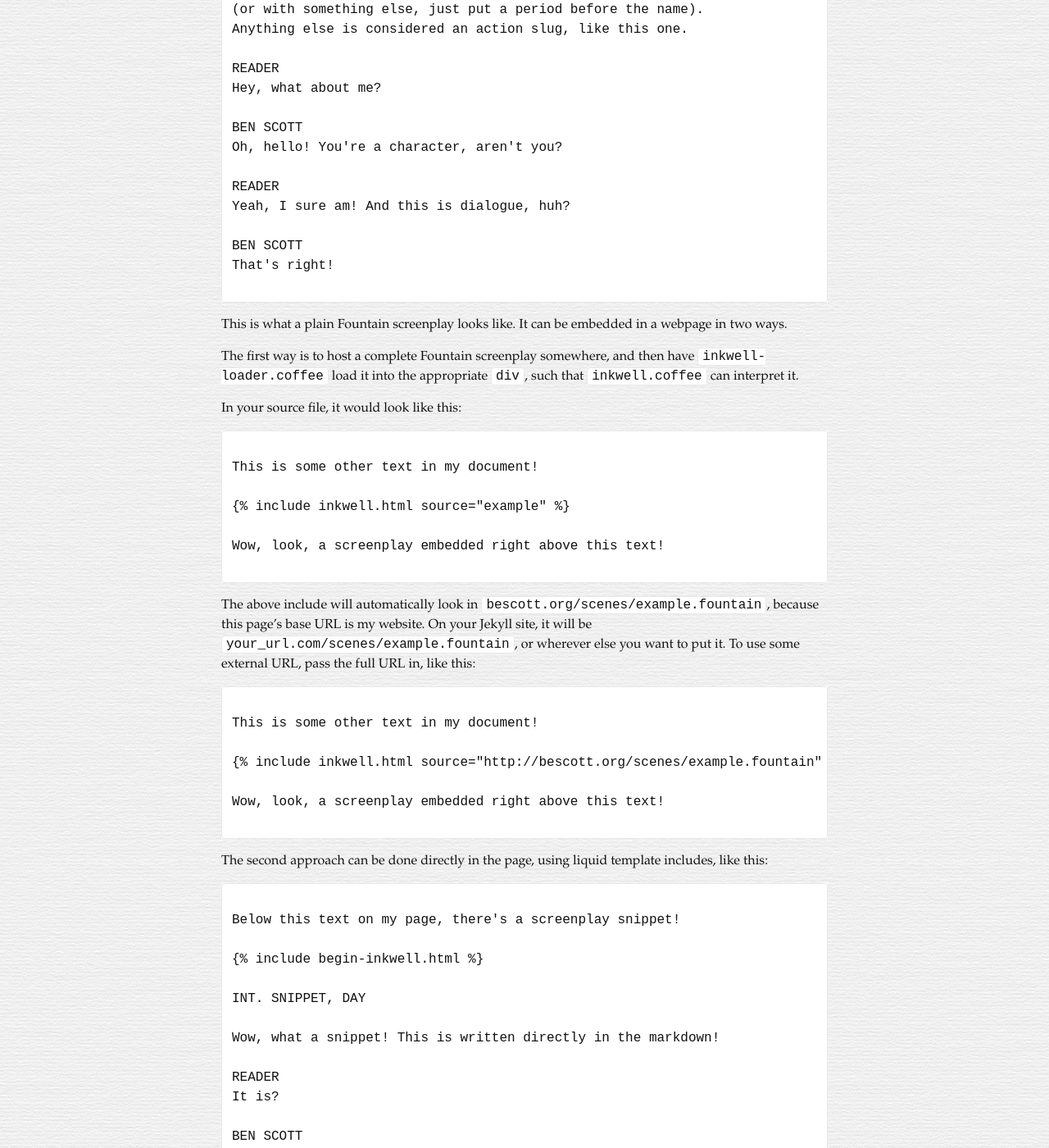
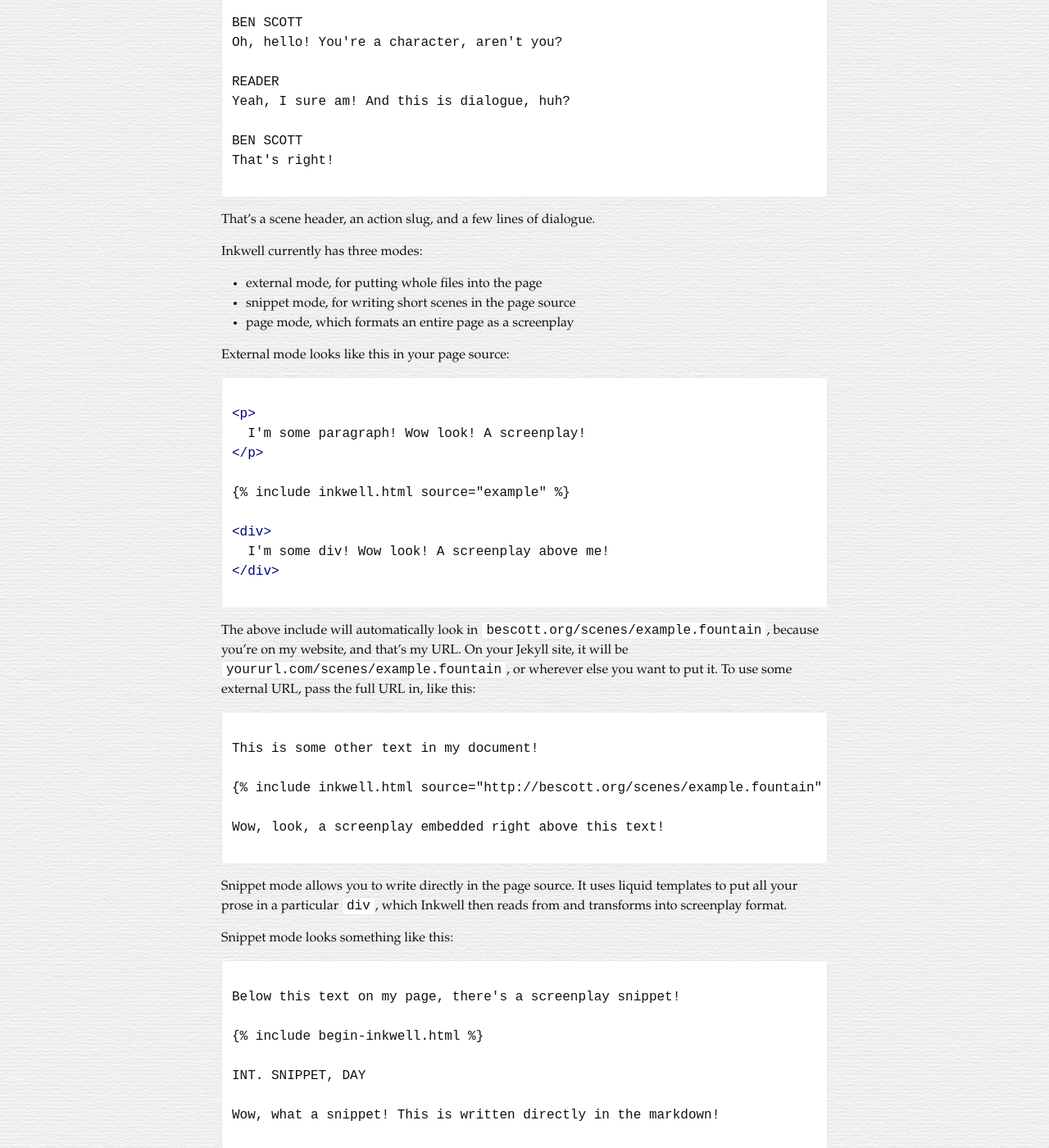
Before and after one commit to evan-erdos/inkwell, a Jekyll site: the page built from about.md, in a window 1280 px wide and 1400 px high, scrolled down 436 px. Shown: the whole window at 82% size. Built offline with Jekyll 4.4.1, drawn with Linux system fonts in a browser that asks for light colours; nearby versions of some CDN libraries; some of the changed text lies outside the part shown.

Commit message:
added about info

```diff
--- a/_layouts/scene.html
+++ b/_layouts/scene.html
@@ -1,5 +1,5 @@
 ---
-layout: story
+layout: page
 ---
 
 <article class="scene" itemprop="articleBody">
--- a/about.md
+++ b/about.md
@@ -4,16 +4,8 @@ title: About
 permalink: /about/
 ---
 
-
-Inkwell is a little script which embeds screenplays in websites via the Fountain markup language.
-
-An example of Inkwell in action:
-
-{% include inkwell.html source="example" %}
-
-
-Fountain is a rather simple syntax (perhaps more appropriately, mark*down* than markup)
-which transforms plain text into screenplay format.
+Inkwell renders screenplays from the Fountain markup language,
+which is a rather simple syntax that looks something like this:
 
 ~~~text
 
@@ -39,30 +31,37 @@ That's right!
 
 ~~~
 
-This is what a plain Fountain screenplay looks like.
-It can be embedded in a webpage in two ways.
+That's a scene header, an action slug, and a few lines of dialogue.
 
-The first way is to host a complete Fountain screenplay somewhere,
-and then have `inkwell-loader.coffee` load it into the appropriate `div`,
-such that `inkwell.coffee` can interpret it.
+Inkwell currently has three modes:
 
-In your source file, it would look like this:
+- external mode, for putting whole files into the page
+- snippet mode, for writing short scenes in the page source
+- page mode, which formats an entire page as a screenplay
 
+
+External mode looks like this in your page source:
 {% raw %}
-~~~text
+~~~html
 
-This is some other text in my document!
+<p>
+  I'm some paragraph! Wow look! A screenplay!
+</p>
 
 {% include inkwell.html source="example" %}
 
-Wow, look, a screenplay embedded right above this text!
+<div>
+  I'm some div! Wow look! A screenplay above me!
+</div>
 
 ~~~
+
 {% endraw %}
 
+
 The above include will automatically look in `bescott.org/scenes/example.fountain`,
-because this page's base URL is my website.
-On your Jekyll site, it will be `your_url.com/scenes/example.fountain`,
+because you're on my website, and that's my URL.
+On your Jekyll site, it will be `yoururl.com/scenes/example.fountain`,
 or wherever else you want to put it.
 To use some external URL, pass the full URL in, like this:
 
@@ -80,8 +79,11 @@ Wow, look, a screenplay embedded right above this text!
 
 
 
-The second approach can be done directly in the page,
-using liquid template includes, like this:
+Snippet mode allows you to write directly in the page source.
+It uses liquid templates to put all your prose in a particular `div`,
+which Inkwell then reads from and transforms into screenplay format.
+
+Snippet mode looks something like this:
 
 {% raw %}
 ~~~text
@@ -109,3 +111,35 @@ Wow, it put that stuff right in there, above me!
 
 This way, you don't have to worry about hosting a file somewhere,
 Inkwell just interprets what you write.
+
+
+Finally, page mode is used as a layout in the YAML Frontmatter of your page.
+It transforms the entire page into a plain white and printable screenplay.
+
+It looks like this:
+
+
+~~~text
+---
+layout: inkwell
+title: My Scene
+---
+
+INT. WEBPAGE EXAMPLE, DAY
+
+An entire screenplay sits inside a webpage.
+All of a sudden, somebody reads it.
+
+READER
+This is pretty interesting!
+
+BEN SCOTT
+Yeah, it sure is!
+
+~~~
+
+
+Without further ado, here's the example scene, included in the page:
+
+
+{% include inkwell.html source="example" %}
```
Also changed, not shown: index.md (+1 -1 lines).
